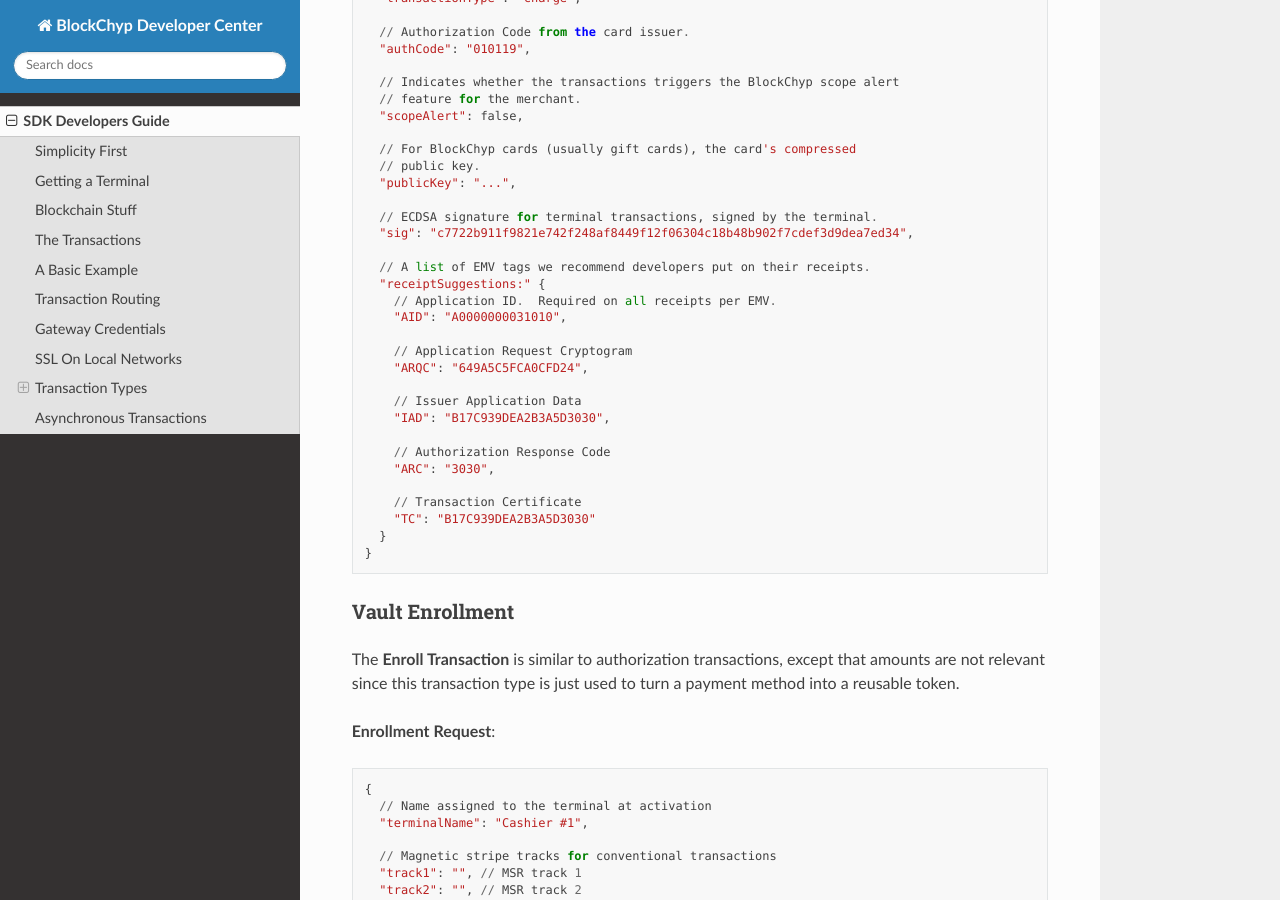
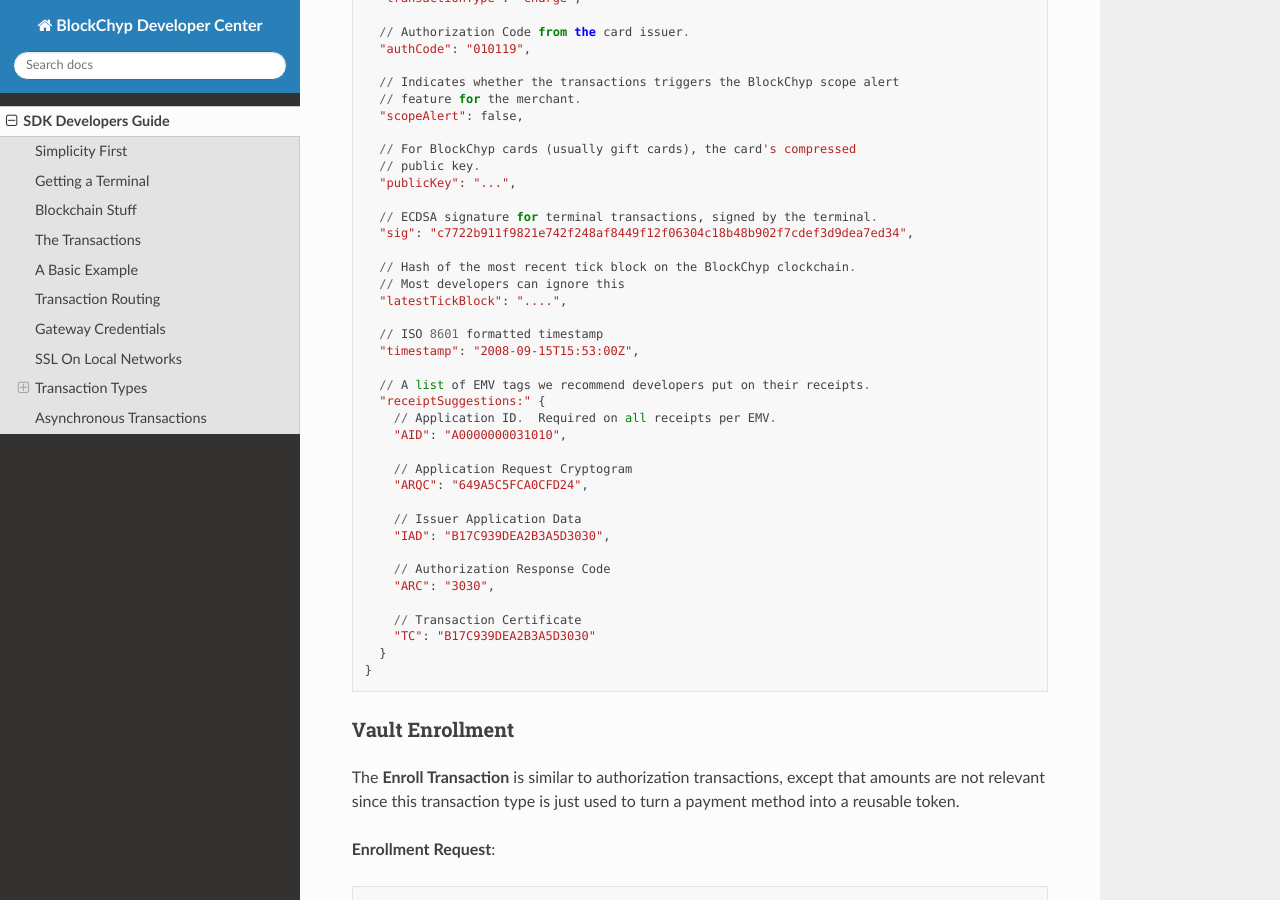
Before and after one commit to blockchyp/developer-docs, a Sphinx documentation site: the page built from docs/sdk-guide/index.rst, in a window 1280 px wide and 900 px high, scrolled down 10064 px. Built offline with Sphinx 7.4.7 and the Read the Docs theme 2.0.0, drawn with Linux system fonts in a browser that asks for light colours.

```diff
--- a/docs/sdk-guide/index.rst
+++ b/docs/sdk-guide/index.rst
@@ -492,6 +492,13 @@
     // ECDSA signature for terminal transactions, signed by the terminal.
     "sig": "c7722b911f9821e742f248af8449f12f06304c18b48b902f7cdef3d9dea7ed34",
 
+    // Hash of the most recent tick block on the BlockChyp clockchain.
+    // Most developers can ignore this
+    "latestTickBlock": "....",
+
+    // ISO 8601 formatted timestamp
+    "timestamp": "2008-09-15T15:53:00Z",
+
     // A list of EMV tags we recommend developers put on their receipts.
     "receiptSuggestions:" {
       // Application ID.  Required on all receipts per EMV.
```
